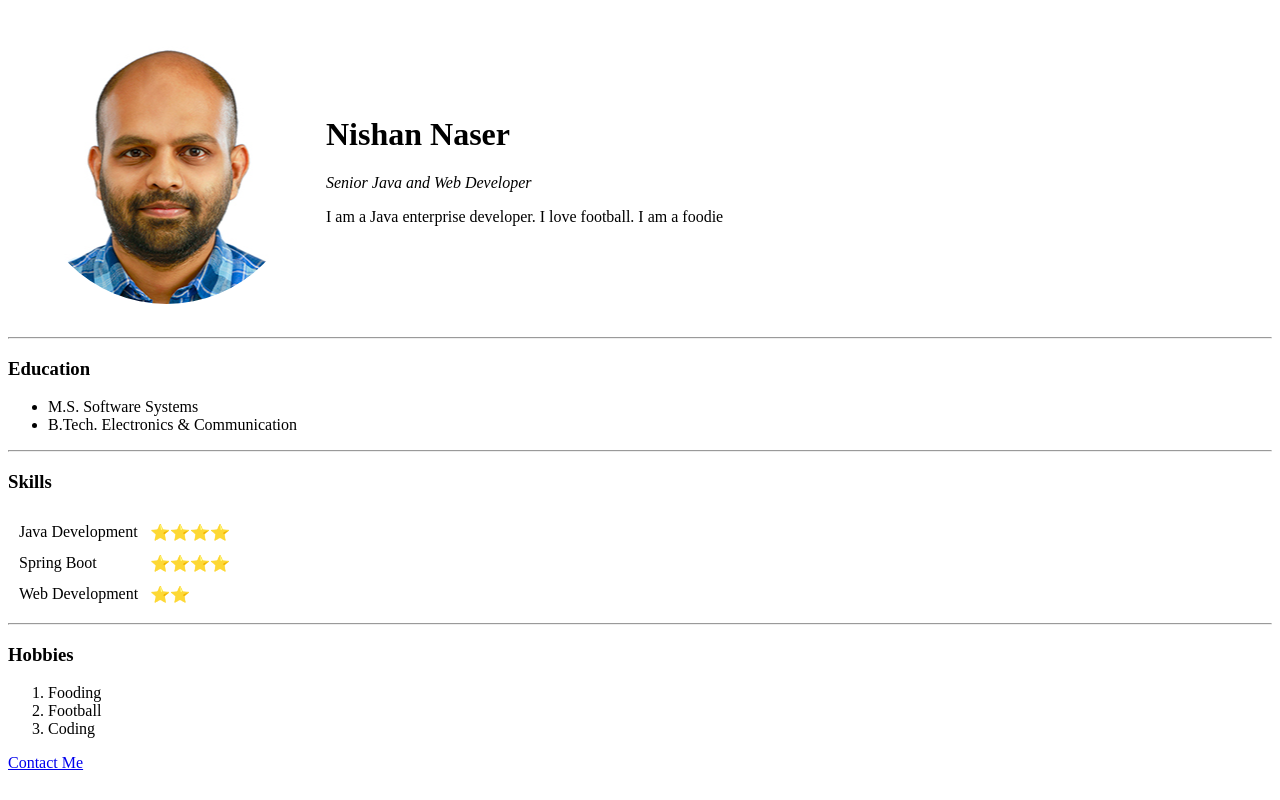
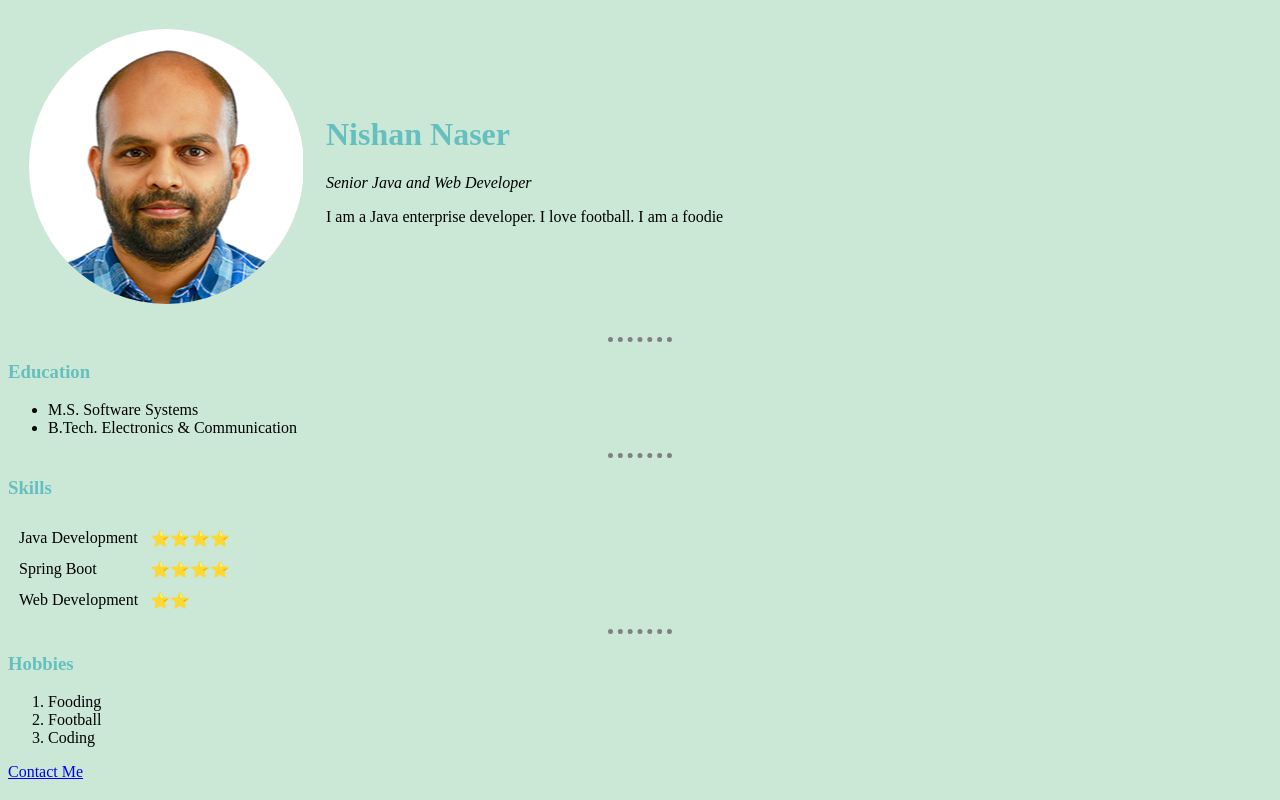
Before and after one commit to nishannaser/frontend-learning, a plain HTML site: page html_personal_site/index.html in a window 1280 px wide. Drawn offline with Linux system fonts and the light colour scheme.

Commit message:
Add css file

```diff
--- /dev/null
+++ b/html_personal_site/css/styles.css
@@ -0,0 +1,17 @@
+body {
+  background-color: #cae8d5;
+}
+
+hr {
+  border-style: none;
+  border-top: 5px dotted grey;
+  width: 5%;
+}
+
+h1 {
+  color: #66BFBF;
+}
+
+h3 {
+  color: #66BFBF;
+}
--- a/html_personal_site/index.html
+++ b/html_personal_site/index.html
@@ -4,6 +4,7 @@
 <head>
   <meta charset="utf-8">
   <title>Nishan's Personal Site</title>
+  <link rel="stylesheet" href="css/styles.css">
 </head>
 
 <body>
```
Also changed, not shown: html_personal_site/contact-me.html (+2 -1 lines).
